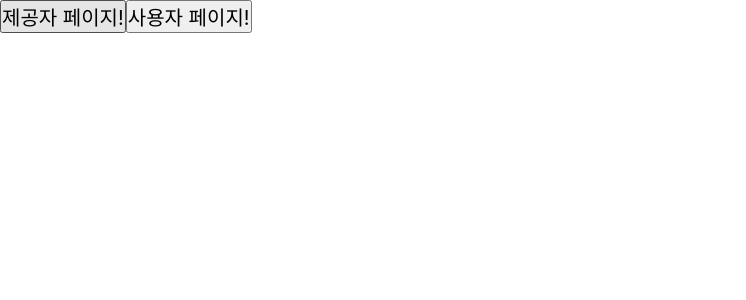
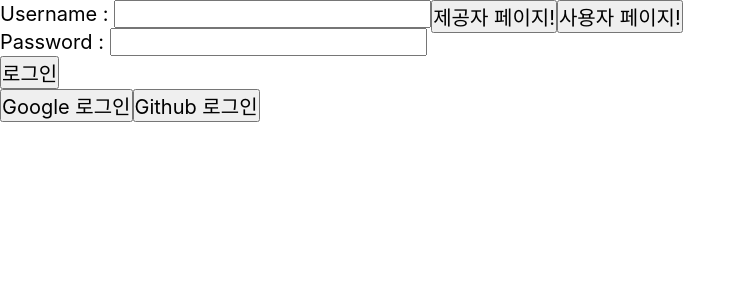
Before and after one commit to heyinssa/betti, a React (Create React App) app in the folder frontend/: page / in a window 1280 px wide. Shown: the top 300 px of the page, without its empty margins (0-746 px from the left). Built offline with nearby package versions, Linux system fonts and the light colour scheme.

Commit message:
Feat: App.tsx 충돌 수정

```diff
--- a/frontend/src/App.tsx
+++ b/frontend/src/App.tsx
@@ -7,6 +7,7 @@ import { LoginPage } from './pages';
 const Which = () => {
   return (
     <>
+      <LoginPage />
       <Link to="/pro">
         <button>제공자 페이지!</button>
       </Link>
```
